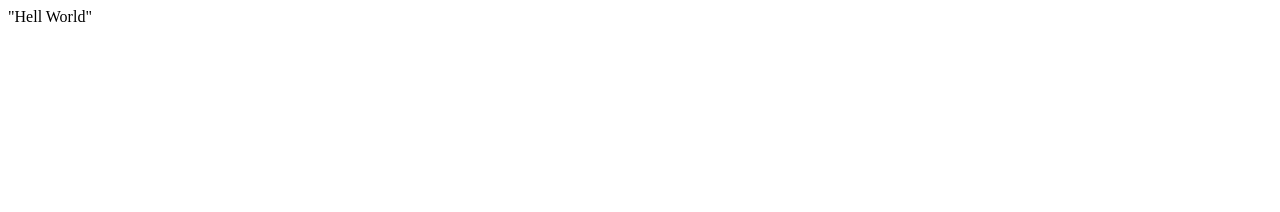
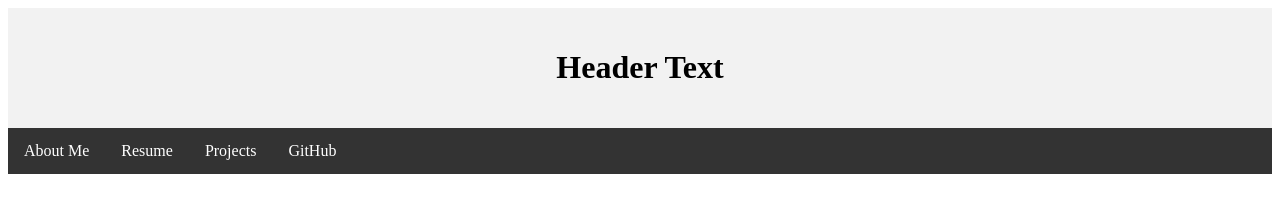
Before and after one commit to shepard5/shepard5.github.io, a plain HTML site: page index.html in a window 1280 px wide. Drawn offline with Linux system fonts and the light colour scheme.

Commit message:
Update Github Pages

```diff
--- a/index.html
+++ b/index.html
@@ -1 +1,49 @@
-"Hell World"
+
+<!DOCTYPE html>
+<html>
+<head>
+<title>My Website</title>
+<style>
+header {
+    text-align: center;
+    padding: 20px;
+    background-color: #f2f2f2;
+}
+nav {
+    background-color: #333;
+}
+nav ul {
+    list-style-type: none;
+    margin: 0;
+    padding: 0;
+    overflow: hidden;
+}
+nav li {
+    float: left;
+}
+nav li a {
+    display: block;
+    color: white;
+    text-align: center;
+    padding: 14px 16px;
+    text-decoration: none;
+}
+nav li a:hover {
+    background-color: #111;
+}
+</style>
+</head>
+<body>
+<header>
+<h1>Header Text</h1>
+</header>
+<nav>
+<ul>
+<li><a href="#">About Me</a></li>
+<li><a href="#">Resume</a></li>
+<li><a href="#">Projects</a></li>
+<li><a href="https://github.com/Shepard5">GitHub</a></li>
+</ul>
+</nav>
+</body>
+</html>
```
